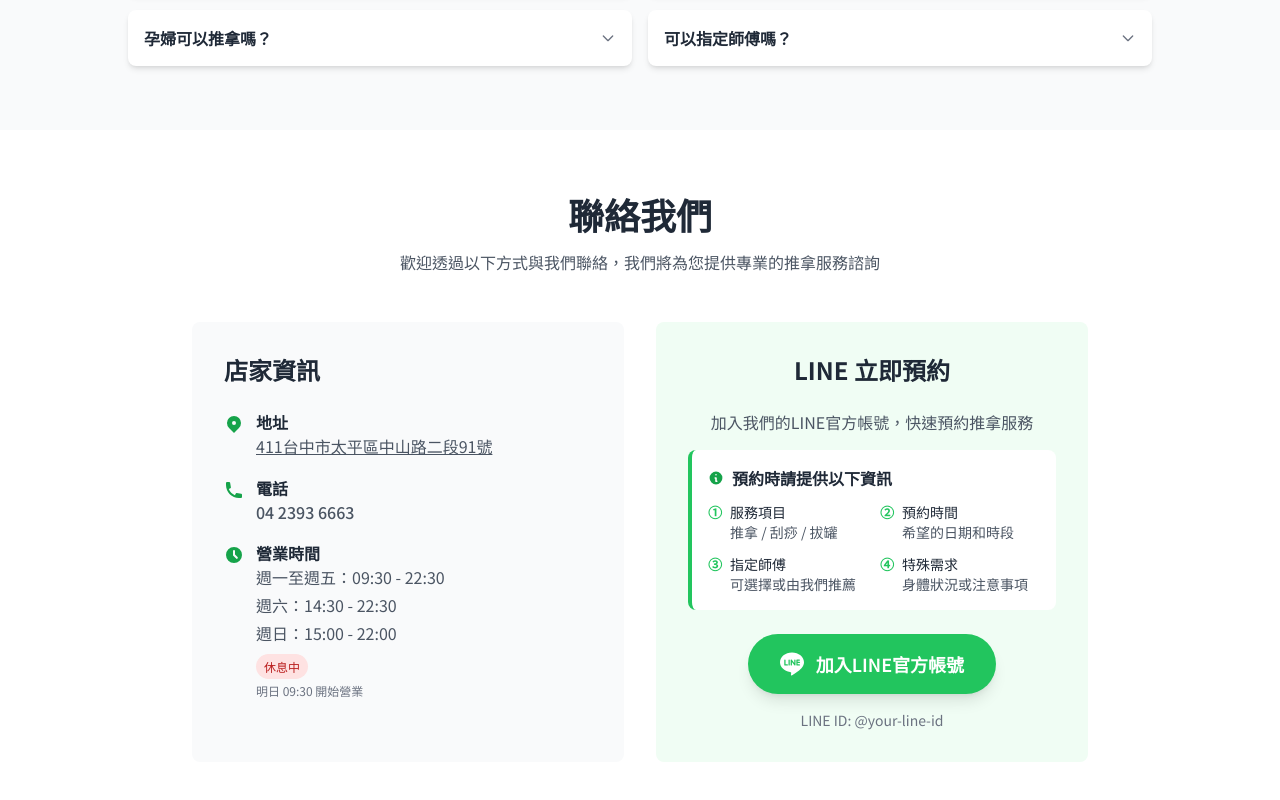
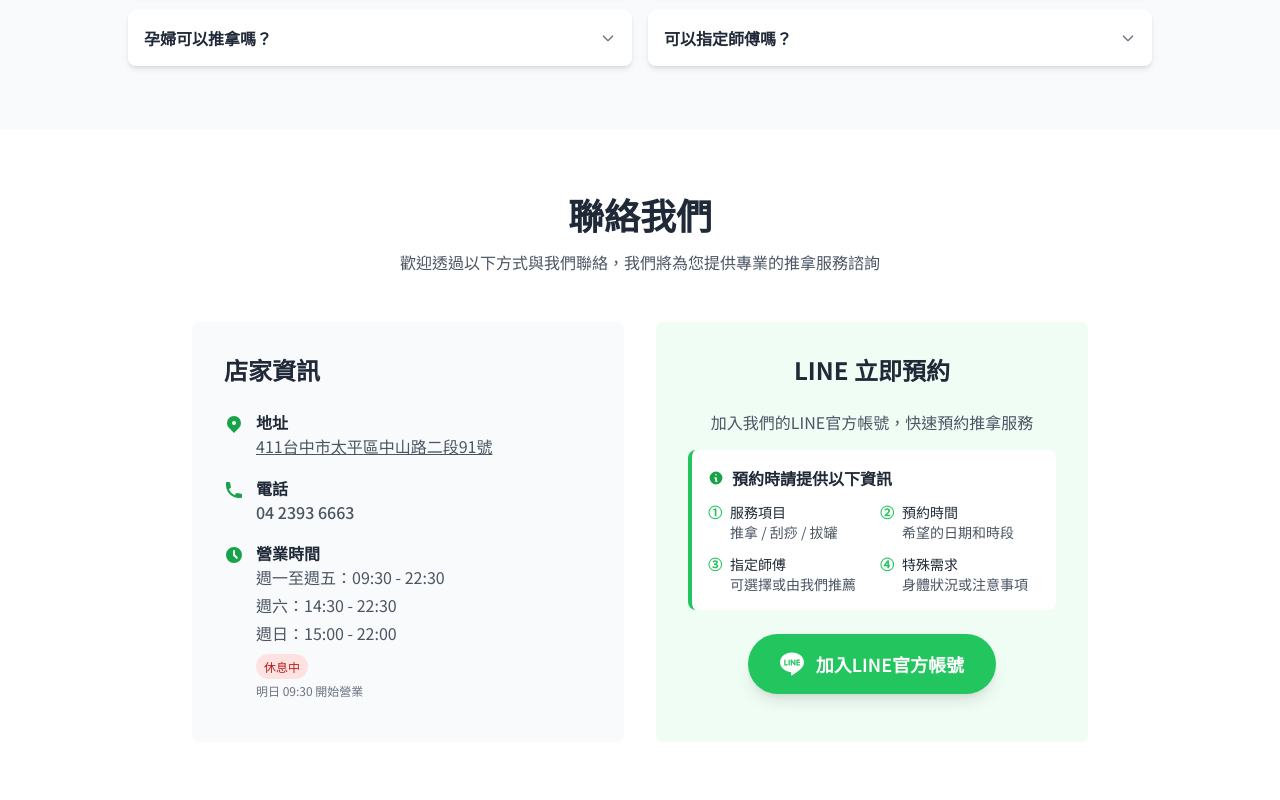
Before and after one commit to Yahoo0976095579/tuina, a Nuxt app: page / in a window 1280 px wide. Shown: the part 4206-5006 px from the top of the page. Built offline with nearby package versions, Linux system fonts and the light colour scheme.

Commit message:
刪除line id提示

```diff
--- a/components/Contact.vue
+++ b/components/Contact.vue
@@ -193,8 +193,6 @@
             </svg>
             加入LINE官方帳號
           </button>
-
-          <p class="text-xs md:text-sm text-gray-500">LINE ID: @your-line-id</p>
         </div>
       </div>
     </div>
```
